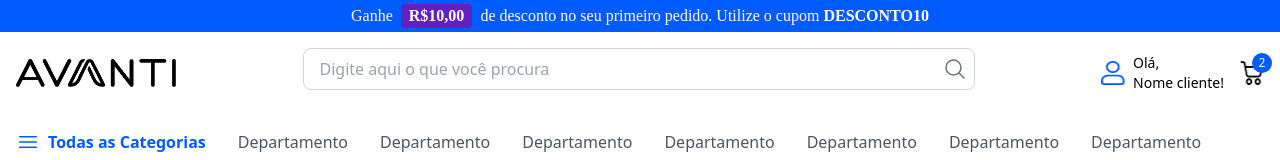
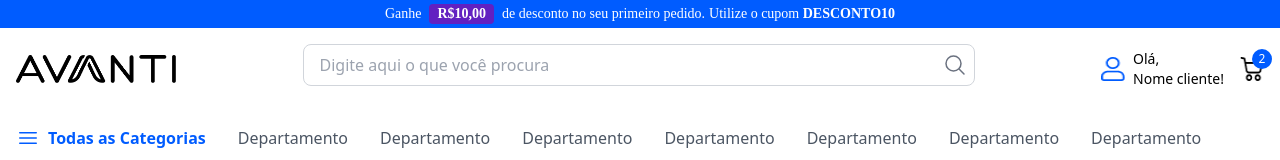
Before and after one commit to Viniciusvbss/Desenvolvimento-do-Layout-, a website built with Vite: page index.html in a window 1280 px wide. Shown: the top 160 px of the page. Built offline with nearby package versions, Linux system fonts and the light colour scheme; files whose address does not match are found by name.

Commit message:
commit: concertei o banner promocional

```diff
--- a/index.html
+++ b/index.html
@@ -12,12 +12,12 @@
 <body>
     <header>
         <!-- Banner -->
-        <div class="flex bg-[#005CFF] text-white justify-center items-center py-1 font-['Nunito_Sans']">
-            <p class="text-center flex flex-col text-sm items-center sm:flex-row sm:text-base px-4">
-                <span class="flex items-center">Ganhe <span
-                        class="bg-[#6220C1] mx-2 px-2 rounded font-bold">R$10,00</span> de desconto no seu primeiro
+        <div class="flex bg-[#005CFF] text-white justify-center items-center py-1 font-['Nunito_Sans'] min-w-[312px]">
+            <p class="text-center flex flex-col text-xs sm:text-sm items-center sm:flex-row sm:text-base px-2 sm:px-4 whitespace-normal">
+                <span class="flex items-center flex-wrap justify-center">Ganhe <span
+                        class="bg-[#6220C1] mx-1 sm:mx-2 px-2 rounded font-bold">R$10,00</span> de desconto no seu primeiro
                     pedido.</span>
-                <span class="mt-2 sm:mt-0 sm:ml-1">Utilize o cupom <span
+                <span class="mt-1 sm:mt-0 sm:ml-1">Utilize o cupom <span
                         class="text-white font-bold">DESCONTO10</span></span>
             </p>
         </div>
```
